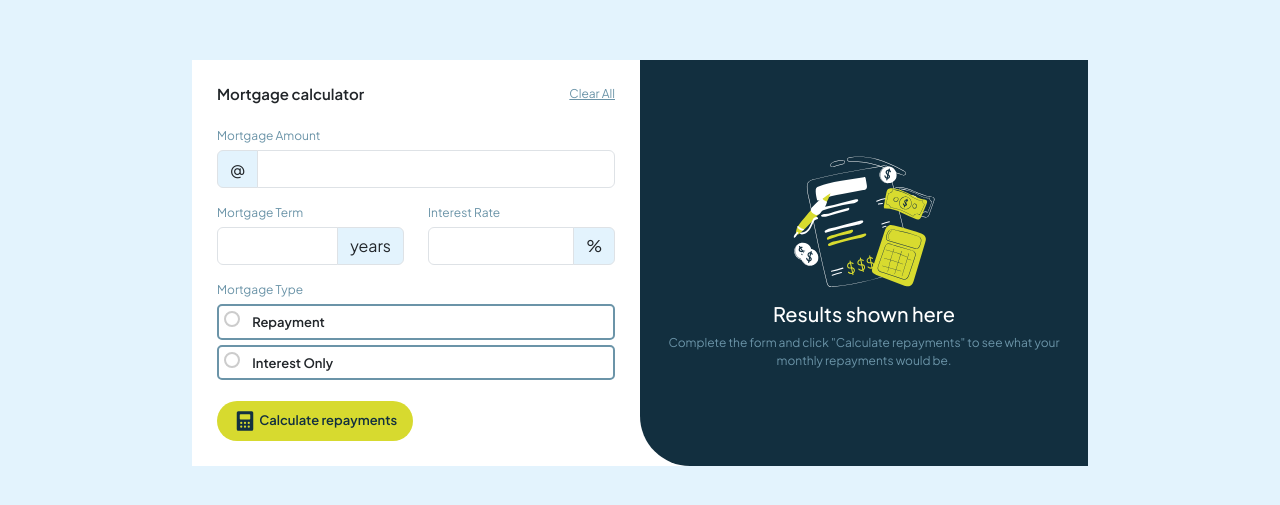
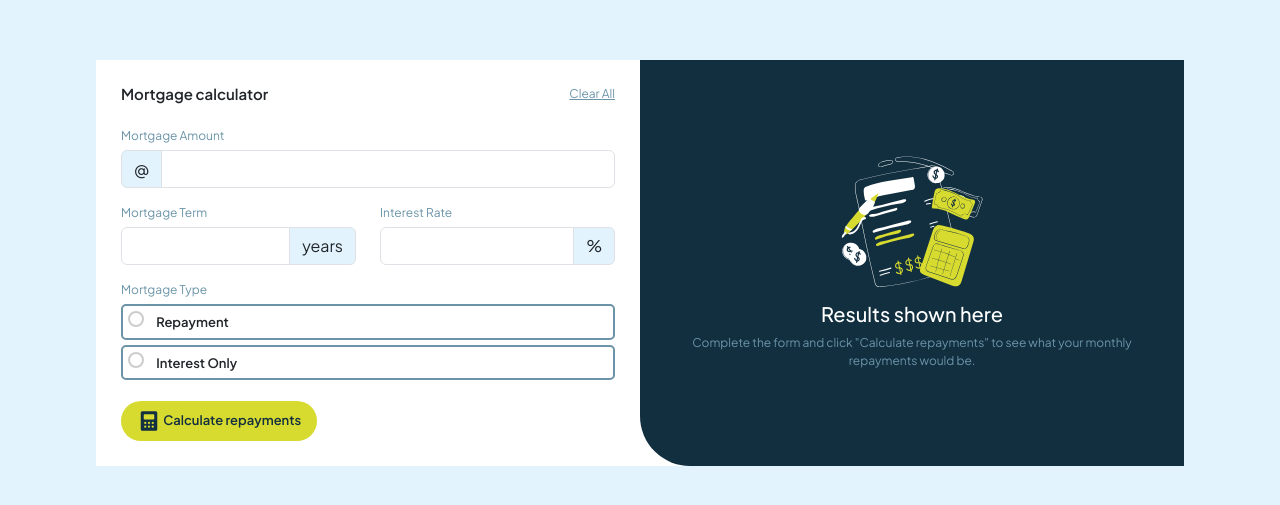
Before and after one commit to ahmad8798/mortage-calculator-, a plain HTML site: page index.html in a window 1280 px wide. Shown: the part 137-642 px from the top of the page. Drawn offline with nearby package versions, Linux system fonts and the light colour scheme.

Commit message:
fixed some responsive issues

```diff
--- a/index.html
+++ b/index.html
@@ -53,7 +53,7 @@
             </div>
 
             <!-- Mortgage Term input -->
-            <div class="col-lg-6">
+            <div class="col-lg-6 col-md-6">
               <p>Mortgage Term</p>
               <div class="input-group mb-3">
                 <input
@@ -67,7 +67,7 @@
             </div>
 
             <!-- Interest Rate input -->
-            <div class="col-lg-6">
+            <div class="col-lg-6 col-md-6">
               <p>Interest Rate</p>
               <div class="input-group mb-3">
                 <input
--- a/style.css
+++ b/style.css
@@ -10,6 +10,7 @@ body{
     background-color:  hsl(202, 86%, 94%);
     height: 100vh;
 }
+
 
 .left-col{
     padding: 25px;
@@ -103,6 +104,9 @@ body{
 }
 
 
+
+
+
 @media screen and (min-width: 576px) {
     .cal-container{
         background-color: hsl(0, 0%, 100%);
@@ -114,3 +118,24 @@ body{
         border-bottom-left-radius: 50px;
     }
 }
+
+@media screen and (min-width: 768px) {
+
+    .cal-container{
+        margin-top: 20px;
+        width: 85vw;
+    }
+    .right-col {
+        border-bottom-left-radius: 0; /* Remove border-radius for medium screens */
+    }
+}
+
+@media screen and (min-width: 992px) {
+    .cal-container{
+        margin-top: 0;
+        width: 85vw;
+    }
+    .right-col {
+        border-bottom-left-radius: 50px; /* Remove border-radius for medium screens */
+    }
+}
```
